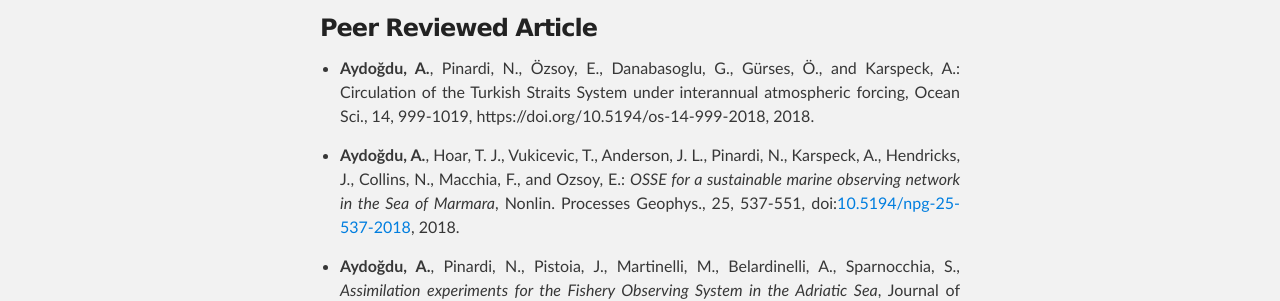
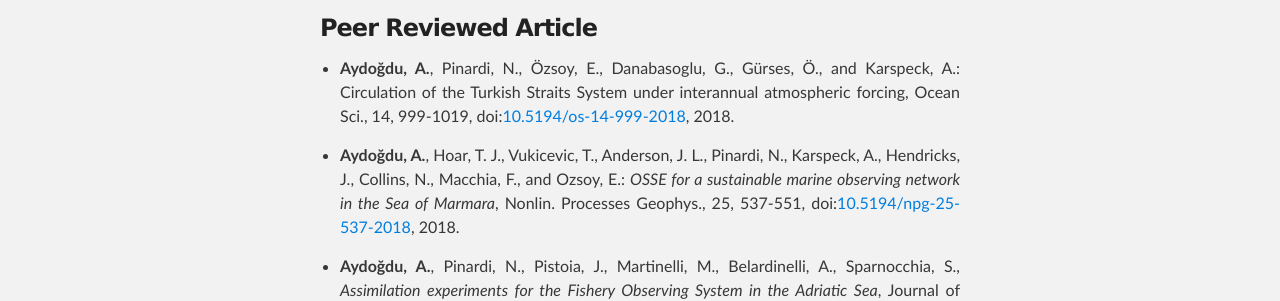
Before and after one commit to aydogduali/aydogduali.github.io, a Jekyll site: the page built from about/publication.md, in a window 1280 px wide. Shown: the part 564-865 px from the top of the page. Built offline with Jekyll 4.4.1, drawn with Linux system fonts in a browser that asks for light colours; our own code applies the rules of GitHub Pages for plain Markdown files; the repository's description, which GitHub fills in, is left out; some of the changed lines change nothing that is shown.

Commit message:
OS article 2018

```diff
--- a/about/publication.md
+++ b/about/publication.md
@@ -2,7 +2,7 @@
 
 ### Peer Reviewed Article
 
-- __Aydoğdu, A.__, Pinardi, N., Özsoy, E., Danabasoglu, G., Gürses, Ö., and Karspeck, A.: Circulation of the Turkish Straits System under interannual atmospheric forcing, Ocean Sci., 14, 999-1019, https://doi.org/10.5194/os-14-999-2018, 2018.
+- __Aydoğdu, A.__, Pinardi, N., Özsoy, E., Danabasoglu, G., Gürses, Ö., and Karspeck, A.: Circulation of the Turkish Straits System under interannual atmospheric forcing, Ocean Sci., 14, 999-1019, doi:[10.5194/os-14-999-2018](https://doi.org/10.5194/os-14-999-2018), 2018.
 
 - __Aydoğdu, A.__, Hoar, T. J., Vukicevic, T., Anderson, J. L., Pinardi, N., Karspeck, A., Hendricks, J., Collins, N., Macchia, F., and Ozsoy, E.: *OSSE for a sustainable marine observing network in the Sea of Marmara*, Nonlin. Processes Geophys., 25, 537-551, doi:[10.5194/npg-25-537-2018](https://doi.org/10.5194/npg-25-537-2018), 2018.
 
```
